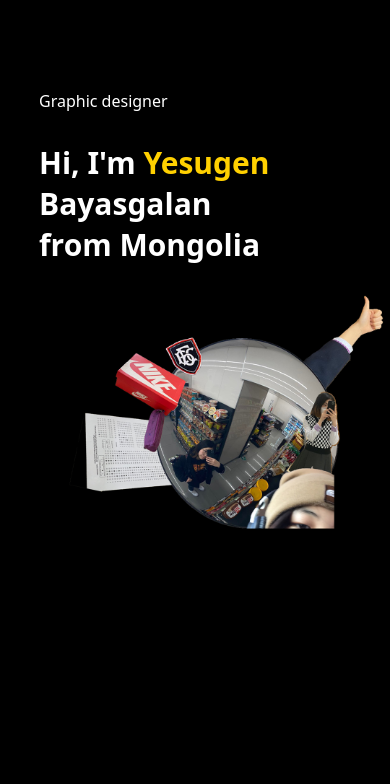
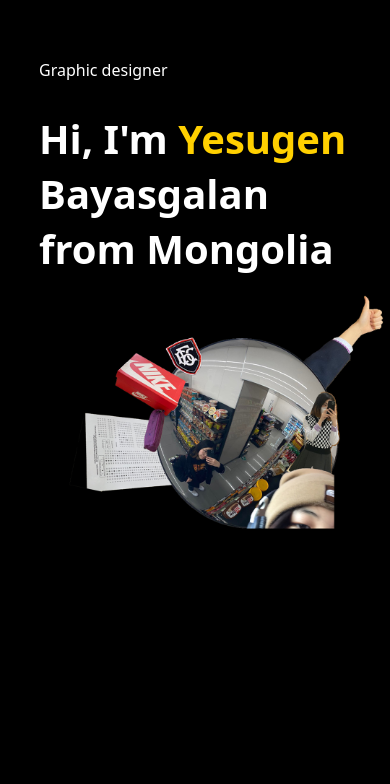
Before and after one commit to 9ugen/9ugen-portfolio, a plain HTML site: page index.html in a window 390 px wide. Shown: the part 60-844 px from the top of the page. Drawn offline with Linux system fonts and the light colour scheme.

Commit message:
Add files via upload

```diff
--- a/style.css
+++ b/style.css
@@ -318,11 +318,10 @@ nav.fas{
         background-image: url(images/phone\ sz.jpg);
     }
     .header-text{
-        margin-top: 30%;
+        margin-top: 20%;
         font-size: 16px;
     }
     .header-text h1{
-        font-size: 30px;
     }
     nav.fas{
         display: block;
```
